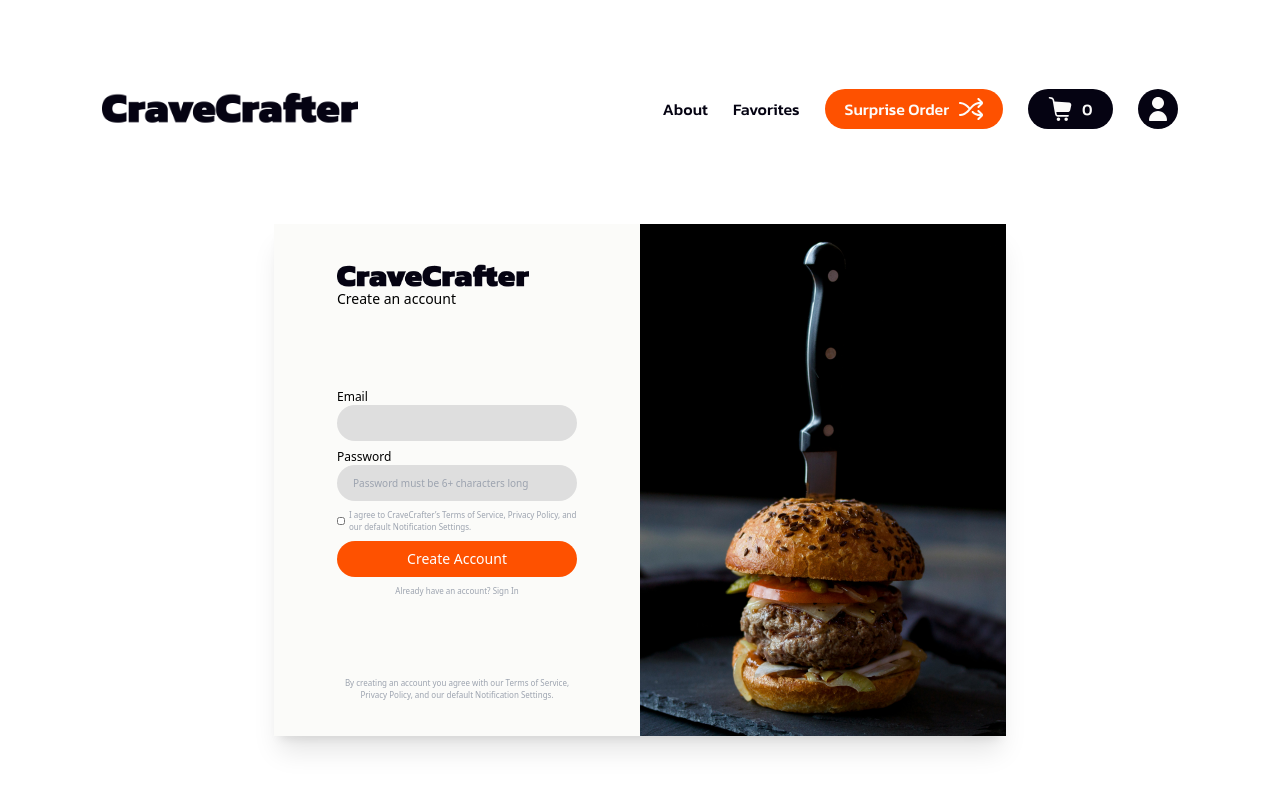
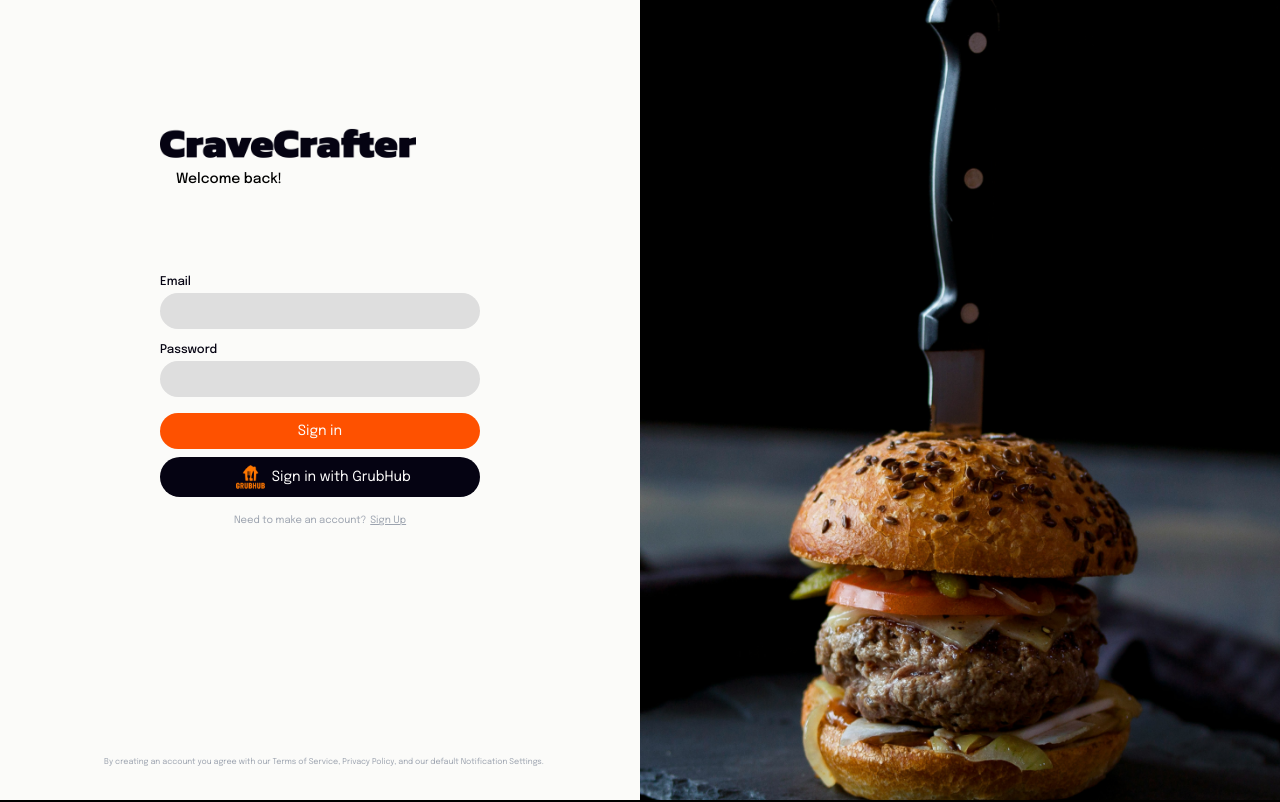
Before and after one commit to sdutton27/cravecrafter, a React (Create React App) app in the folder cravecrafter_frontend/: page /signup in a window 1280 px wide. Shown: the top 802 px of the page. Built offline with nearby package versions, Linux system fonts and the light colour scheme.

Commit message:
sign in/sign up combined

```diff
--- a/cravecrafter_frontend/src/App.jsx
+++ b/cravecrafter_frontend/src/App.jsx
@@ -1,6 +1,6 @@
 import './assets/css/App.css';
 import { Routes, Route } from 'react-router-dom';
-import Navbar from './components/Navbar/Navbar';
+// import Navbar from './components/Navbar/Navbar';
 import Home from './pages/Home/Home';
 import { Signin } from './pages/Signin/Signin';
 import { Login } from './pages/Login/Login';
@@ -16,7 +16,6 @@ import FavoriteRestaurants from './pages/FavoriteRestaurants/FavoriteRestaurants
 function App() {
   return (
     <>
-    <Navbar />
     <Routes>
       <Route path="/" element={<Home />} />
       <Route path="/login" element={<Login />} />
--- a/cravecrafter_frontend/src/assets/css/App.css
+++ b/cravecrafter_frontend/src/assets/css/App.css
@@ -40,3 +40,11 @@ h4 {
   font-family: 'Epilogue';
   font-weight: 500;
 }
+
+.epilogue {
+  font-family: 'Epilogue';
+}
+
+.kanit {
+  font-family: 'Kanit';
+}
--- a/cravecrafter_frontend/src/pages/FavoriteRestaurants/FavoriteRestaurants.jsx
+++ b/cravecrafter_frontend/src/pages/FavoriteRestaurants/FavoriteRestaurants.jsx
@@ -9,8 +9,12 @@ import FavoriteEntree from '../../components/FavoriteEntree/FavoriteEntree';
 import { Link } from 'react-router-dom';
 import SurpriseOrderButton from '../../components/SurpriseOrderButton/SurpriseOrderButton';
 
+import Navbar from '../../components/Navbar/Navbar';
+
 export default function FavoriteRestaurants() {
   return (
+    <>
+    <Navbar />
     <div style={{
         position: "relative", width: '100%', minHeight: "100vh", display: "flex",
         flexDirection: "column"
@@ -38,5 +42,6 @@ export default function FavoriteRestaurants() {
             </div>
         </div>
     </div>
+    </>
   )
 }
--- a/cravecrafter_frontend/src/pages/Favorites/Favorites.jsx
+++ b/cravecrafter_frontend/src/pages/Favorites/Favorites.jsx
@@ -6,6 +6,8 @@ import testRestaurant from '../../assets/images/test-restaurant.jpeg'
 import FavoriteEntree from '../../components/FavoriteEntree/FavoriteEntree';
 
 import { Link } from 'react-router-dom';
+
+import Navbar from '../../components/Navbar/Navbar'
 
 export default function Favorites() {
     const [favoriteRestaurants, setFavoriteRestaurants] = useState([]);
@@ -39,13 +41,12 @@ export default function Favorites() {
         getFavoriteRestaurants();
     },[])
 
-    // useEffect(()=>{
-    //     showFavoriteRestaurants();
-    // },[favoriteRestaurants])
-
     //for the time being
     const firstName = "Michael";
+
     return (
+        <>
+        <Navbar />
         <div style={{
             position: "relative", width: '100%', minHeight: "100vh", display: "flex",
             flexDirection: "column"
@@ -96,5 +97,6 @@ export default function Favorites() {
                 </div>
             </div>
         </div>
+        </>
     )
 }
--- a/cravecrafter_frontend/src/pages/Home/Home.jsx
+++ b/cravecrafter_frontend/src/pages/Home/Home.jsx
@@ -3,9 +3,12 @@ import './home.css'
 import SurpriseOrderButton from '../../components/SurpriseOrderButton/SurpriseOrderButton'
 import heroImage from '../../assets/images/hero-img.jpeg'
 import logo from '../../assets/images/logo-white.png'
+import Navbar from '../../components/Navbar/Navbar'
 
 export default function Home() {
     return (
+        <>
+        <Navbar />
         <div style={{ position: "relative", width: '100%', display: "flex", flexDirection: "column" }}>
             {/* Hero Section */}
             <div style={{
@@ -28,5 +31,6 @@ export default function Home() {
                     <div style={{ alignSelf: "center", width: "80%", color: '#050312', fontSize: 16, fontFamily: 'Epilogue', fontWeight: '500', lineHeight: 2, wordWrap: 'break-word' }}>Welcome to CraveCrafter, your personal choice champion! Life gets busy, and we get it. That's why we've created a one-of-a-kind web application that takes the hassle out of decision-making. When you're short on time or motivation, simply place an order, and let us surprise you with one of your favorite dishes from one of your favorite local restaurants. It's like a culinary adventure delivered to your doorstep! Embrace the unexpected, savor the surprise – because a delightful meal is just a click away with CraveCrafter!</div>
             </div>
         </div>
+        </>
     )
 }
--- a/cravecrafter_frontend/src/pages/Signup/Signup.jsx
+++ b/cravecrafter_frontend/src/pages/Signup/Signup.jsx
@@ -1,67 +1,104 @@
-import React from 'react'
-import logo from '../../assets/images/ICON-logo.png'
+import React, { useState } from 'react'
+import logo from '../../assets/images/logo-black.png'
 import grub from '../../assets/images/grubhub.png'
 import burger from '../../assets/images/Splash-Screen.png'
+import grubhub from '../../assets/images/grubhub-logo.png'
 
 
 export const Signup = () => {
+  const [createAccount, setCreateAccount] = useState(false);
+
   return (
-    <div className="flex h-screen justify-center items-center mt-20">
-      {/* Container */}
-      <div className="flex bg-[#fbfbf9] w-[732px] h-1024 border-1 shadow-xl">
+    <div className="flex flex-col md:flex-row h-screen bg-[#fbfbf9] justify-center">
       {/* Left Column */}
-        <div className="flex-1">
-          <div className="w-60 mx-auto">
+      <div className="mx-auto mb-0 md:w-1/2 flex flex-col px-4 h-screen">
         {/* Logo or Brand Name */}
-            <img src={logo} alt="" className="pt-10 w-[12rem]" />
+        <div className="md:self-center w-80">
+          <img src={logo} alt="" className="pt-24 w-[16rem] md:pt-32" />
+        </div>
 
         {/* Slogan */}
-            <div className="text-black text-sm mb-8">Create an account</div>
+        <div className="md:w-80 md:self-center">
+          <h4 className="text-black text-sm mb-8 pt-2 pl-4">
+            {createAccount ?
+              "Create an account"
+              :
+              "Welcome back!"
+            }
+
+          </h4>
+        </div>
 
         {/* Buttons */}
-            <div className="flex flex-col mt-[5rem]">
-              <label className="text-xs">Email</label>
+        <div className="flex flex-col mt-[3rem] md:items-center">
+          <div>
+            <h4><label className="text-xs">Email</label></h4>
 
-              <input type="text" className="bg-[#dedede] text-black h-9 text-sm pl-4 mb-2 rounded-full flex" />
+            <input type="text" className="bg-[#dedede] text-black h-9 text-sm pl-4 mb-2 rounded-full w-full flex md:w-80" />
+          </div>
+          <div>
+            <h4><label className="text-xs">Password</label></h4>
 
-              <label className="text-xs">Password</label>
+            <input type="text" className="bg-[#dedede] epilogue text-black h-9 text-[10px] pl-4 mb-2 rounded-full w-full md:w-80"
 
-              <input type="text" className="bg-[#dedede] text-black h-9 text-[10px] pl-4 mb-2 rounded-full" placeholder="Password must be 6+ characters long" />
+            placeholder={createAccount === true ? "Password must be 6+ characters long" : ""} />
+          </div>
 
-            <div className="flex gap-1 items-center justify-center">
-              <input type="checkbox" className="h-2 w-2 outline-none bg-[#dedede] mb-2" />
-              <p className="text-[8px] mb-2 text-gray-400">
+          {createAccount === true ?
+          <>
+          <div className="flex gap-1 items-center justify-center md:w-80">
+            <input type="checkbox" className="h-4 w-4 outline-none bg-[#dedede] mb-2" />
+            <p className="text-[9px] mt-2 mb-5 pl-2 text-gray-400 epilogue">
               I agree to CraveCrafter’s  Terms of Service, Privacy Policy, and our default Notification Settings.
             </p>
           </div>
 
-              <button className="bg-[#fe5100] text-white py-2 mb-2 rounded-full text-sm">
+          <button className="bg-[#fe5100] text-white py-2 mb-2 epilogue rounded-full text-sm md:w-80">
             Create Account
           </button>
+          </>
 
-              <p className="text-[8px] text-center text-gray-400">
-            Already have an account? Sign In
+          :
+          <>
+          <button className="bg-[#fe5100] text-[#FCFBFA] py-2 my-2 epilogue rounded-full text-sm md:w-80">
+            Sign in
+          </button>
+          <button className="bg-[#050312] text-[#FCFBFA] py-2 mb-2 epilogue rounded-full text-sm md:w-80" style={{whiteSpace:"no-wrap"}}>
+          <img src={grubhub} className="w-fit h-6" style={{backgroundPosition:"20px 20px", display:"inline-block"}} alt="" />
+          <span>Sign in with GrubHub</span>
+        </button>
+        </>
+          }
+
+          {createAccount === true ?
+            <p className="text-[10px] epilogue text-center text-gray-400 mt-2">
+              Already have an account?
+              <a className="underline ml-1 cursor-pointer" onClick={() => { setCreateAccount(false) }}>Sign In</a>
             </p>
+            :
+            <p className="text-[10px] epilogue text-center text-gray-400 mt-2">
+              Need to make an account?
+              <a className="underline ml-1 cursor-pointer" onClick={() => { setCreateAccount(true) }}>Sign Up</a>
+            </p>
+          }
 
         </div>
 
         {/* Privacy Notice */}
 
-            <p className="text-[8px] text-center text-gray-400 mt-20 ">
+        <footer className="epilogue text-[8px] text-center text-gray-400 mt-20 self-end bottom-0 absolute right-2 left-2 mb-8 md:right-1/2">
           By creating an account you agree with our Terms of Service, Privacy Policy, and our default Notification Settings.
-            </p>
-          </div>
+        </footer>
       </div>
 
       {/* Right Column */}
-        <div className="flex-1">
+      <div className="h-0 invisible md:visible md:w-1/2 md:h-full">
         {/* Image */}
         <img
           src={burger}
           alt="Background"
-            className="w-full h-full object-cover"
+          className="object-cover h-full w-full"
         />
-        </div>
       </div>
     </div>
   )
```
Also changed, not shown: cravecrafter_frontend/src/components/Footer/Footer.jsx (+26 -26 lines), cravecrafter_frontend/src/assets/images/grubhub-logo.png (added). Lines whose indentation alone changed are shown as unchanged.
